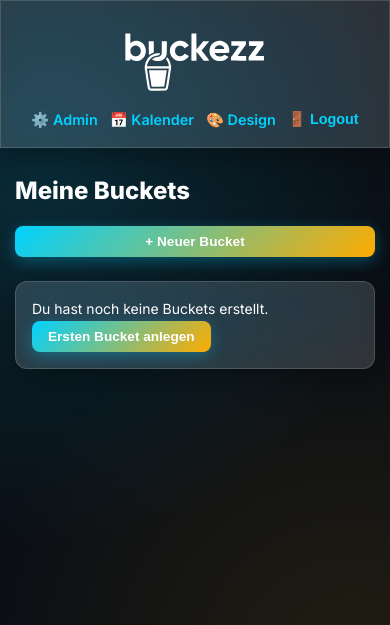
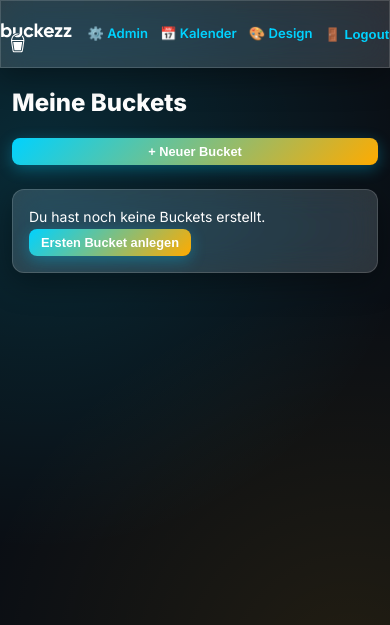
Before and after one commit to bzaiser/buckezz, a Django app: page /dashboard/ in a window 390 px wide. Shown: the top 625 px of the page. Run offline with Django 5.2, Linux system fonts and the light colour scheme; the visitor is signed in with stand-in values (Sample User, id 1); data comes from the database, SQL or seed files in the repository; data that the repository does not hold is empty; some libraries are stand-ins or nearby versions.

Commit message:
feat: Implement auto-hiding scroll navbar and optimize mobile header dimensions

```diff
--- a/templates/base.html
+++ b/templates/base.html
@@ -74,6 +74,7 @@
             position: sticky;
             top: 0;
             z-index: 100;
+            transition: transform 0.3s cubic-bezier(0.4, 0, 0.2, 1);
         }
 
         .nav-content {
@@ -214,29 +215,47 @@
 
         /* Mobile Adjustments */
         @media (max-width: 768px) {
+            header {
+                padding: var(--spacing-sm) 0 !important;
+                margin-bottom: var(--spacing-md) !important;
+            }
             .nav-content {
-                flex-direction: column;
-                padding: var(--spacing-md) 0;
-                gap: var(--spacing-md);
+                flex-direction: row !important;
+                justify-content: space-between !important;
+                align-items: center !important;
+                padding: 0 !important;
+                min-height: 50px !important;
+                gap: var(--spacing-xs) !important;
             }
             .nav-left {
-                flex-direction: column;
-                gap: var(--spacing-xs);
+                flex-direction: row !important;
+                align-items: center !important;
+                gap: var(--spacing-xs) !important;
+            }
+            .logo {
+                height: 38px !important;
+            }
+            .logo img {
+                height: 38px !important;
             }
             .nav-links {
-                flex-wrap: wrap;
-                justify-content: center;
-                gap: 12px;
+                flex-direction: row !important;
+                flex-wrap: nowrap !important;
+                gap: 12px !important;
+            }
+            .nav-links a, .nav-links button {
+                font-size: 0.82rem !important;
+                font-weight: 600 !important;
             }
             .welcome-text {
                 display: none; /* Hide welcome text on mobile to save space */
             }
             .container {
-                padding: 0 15px;
+                padding: 0 12px;
             }
             .btn {
-                padding: 8px 16px;
-                font-size: 0.85rem;
+                padding: 6px 12px;
+                font-size: 0.8rem;
             }
             body {
                 font-size: 14px;
@@ -348,5 +367,32 @@
     </main>
 
     {% block extra_js %}{% endblock %}
+    <script>
+        document.addEventListener('DOMContentLoaded', () => {
+            let lastScrollY = window.scrollY;
+            const header = document.querySelector('header');
+
+            if (header) {
+                window.addEventListener('scroll', () => {
+                    const currentScrollY = window.scrollY;
+
+                    if (currentScrollY > 50) {
+                        if (currentScrollY > lastScrollY) {
+                            // Scrolling down -> hide header
+                            header.style.transform = 'translateY(-100%)';
+                        } else {
+                            // Scrolling up -> show header
+                            header.style.transform = 'translateY(0)';
+                        }
+                    } else {
+                        // At the very top -> show header
+                        header.style.transform = 'translateY(0)';
+                    }
+
+                    lastScrollY = currentScrollY;
+                }, { passive: true });
+            }
+        });
+    </script>
 </body>
 </html>
```
